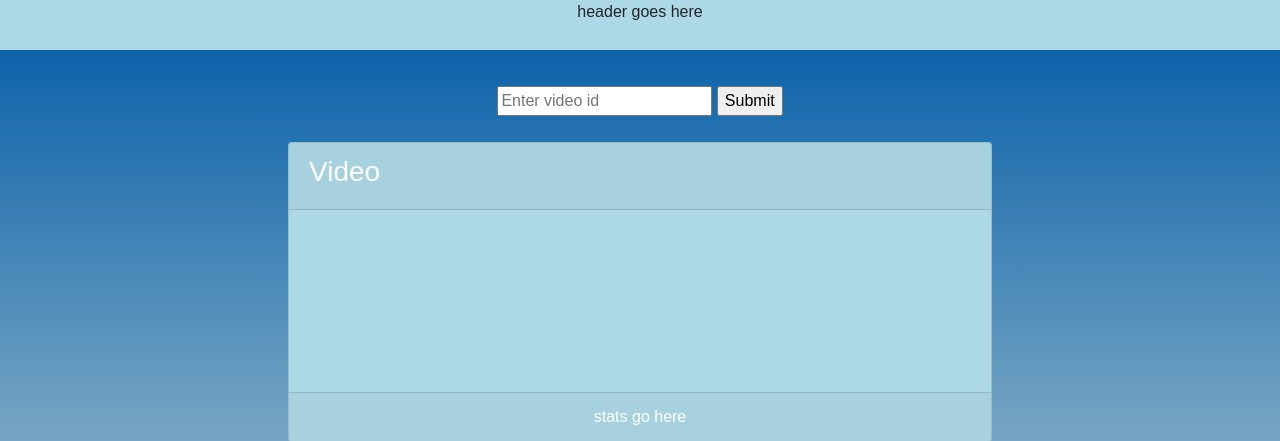
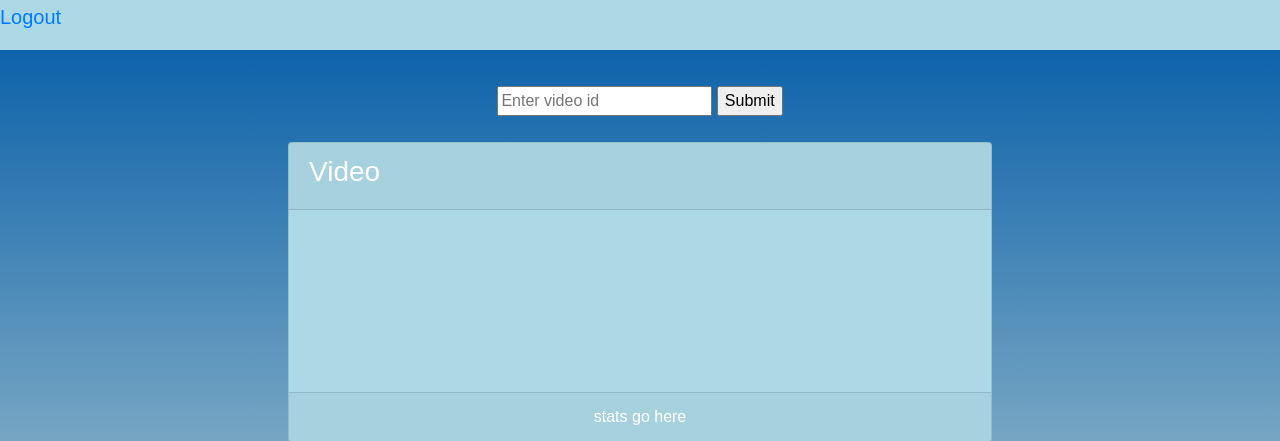
Before and after one commit to VortexH/abalone, a Flask app: page / in a window 1280 px wide. Shown: the top 441 px of the page. Run offline with Flask 2, Linux system fonts and the light colour scheme; parts of the project's set-up code (start-up, migrations or seed data) failed here and were passed over; some libraries are stand-ins or nearby versions; some web fonts are replaced.

Commit message:
Updated file paths

```diff
--- a/web_dynamic/app.py
+++ b/web_dynamic/app.py
@@ -2,7 +2,7 @@
 from flask import Flask, render_template
 
 app = Flask(__name__)
-app.url.map.strict_slashes = False
+app.url_map.strict_slashes = False
 port = 5000
 host = '0.0.0.0'
 
--- a/web_dynamic/templates/styles/header-footer.css
+++ b/web_dynamic/static/styles/header-footer.css
@@ -13,3 +13,9 @@
     position: fixed;
     width: 100%;
 }
+
+#logout {
+    margin-top: 5px;
+    font-size: 20px;
+    float: right;
+}
--- a/web_dynamic/templates/index.html
+++ b/web_dynamic/templates/index.html
@@ -14,25 +14,24 @@
         </script>
 
         <!-- Scripts -->
-        <script src="http://cdnjs.cloudflare.com/ajax/libs/jquery/3.2.1/jquery.min.js"></script>
+        <script src="https://cdnjs.cloudflare.com/ajax/libs/jquery/3.2.1/jquery.min.js"></script>
 
     	<!--Bootsrap 4 CDN-->
     	<link rel="stylesheet" href="https://stackpath.bootstrapcdn.com/bootstrap/4.1.3/css/bootstrap.min.css" integrity="sha384-MCw98/SFnGE8fJT3GXwEOngsV7Zt27NXFoaoApmYm81iuXoPkFOJwJ8ERdknLPMO" crossorigin="anonymous" id="bootstrap-css">
-        <script src="http://maxcdn.bootstrapcdn.com/bootstrap/4.1.1/js/bootstrap.min.js"></script>
-
+        <script src="https://maxcdn.bootstrapcdn.com/bootstrap/4.1.1/js/bootstrap.min.js"></script>
 
         <!--Fontawesome CDN-->
     	<link rel="stylesheet" href="https://maxcdn.bootstrapcdn.com/font-awesome/4.4.0/css/font-awesome.min.css">
 
     	<!--Custom styles-->
-    	<link rel="stylesheet" type="text/css" href="styles/styles.css">
-        <link rel="stylesheet" type="text/css" href="styles/header-footer.css">
-        <link rel="stylesheet" type="text/css" href="styles/comment-box.css">
+    	<link rel="stylesheet" type="text/css" href="../static/styles/styles.css">
+        <link rel="stylesheet" type="text/css" href="../static/styles/header-footer.css">
+        <link rel="stylesheet" type="text/css" href="../static/styles/comment-box.css">
     </head>
     <body>
         <div class="container-fluid">
-            <header class="row justify-content-center">
-                header goes here
+            <header class="row">
+                <h3 id="logout"><a href="#">Logout</a></h3>
             </header>
         	<div class="row">
                 <div class="search-bar col-12">
```
Also changed, not shown: web_dynamic/templates/login.html (+5 -5 lines), web_dynamic/static/scripts/post-comment.js (renamed from web_dynamic/templates/js/post-comment.js), web_dynamic/static/styles/comment-box.css (renamed from web_dynamic/templates/styles/comment-box.css), web_dynamic/static/styles/styles.css (renamed from web_dynamic/templates/styles/styles.css), 1 other file.
